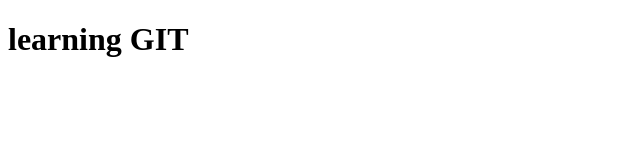
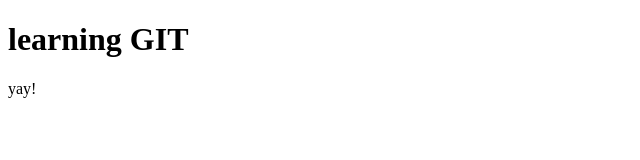
Before and after one commit to Hoodoo42/GitCheck, a plain HTML site: page index.html in a window 1280 px wide. Shown: the full height of the page, 0-640 px from the left. Drawn offline with Linux system fonts and the light colour scheme.

Commit message:
added yay

```diff
--- a/index.html
+++ b/index.html
@@ -8,5 +8,6 @@
 </head>
 <body>
     <h1>learning GIT</h1>
+    <P>yay!</P>
 </body>
 </html>
```
